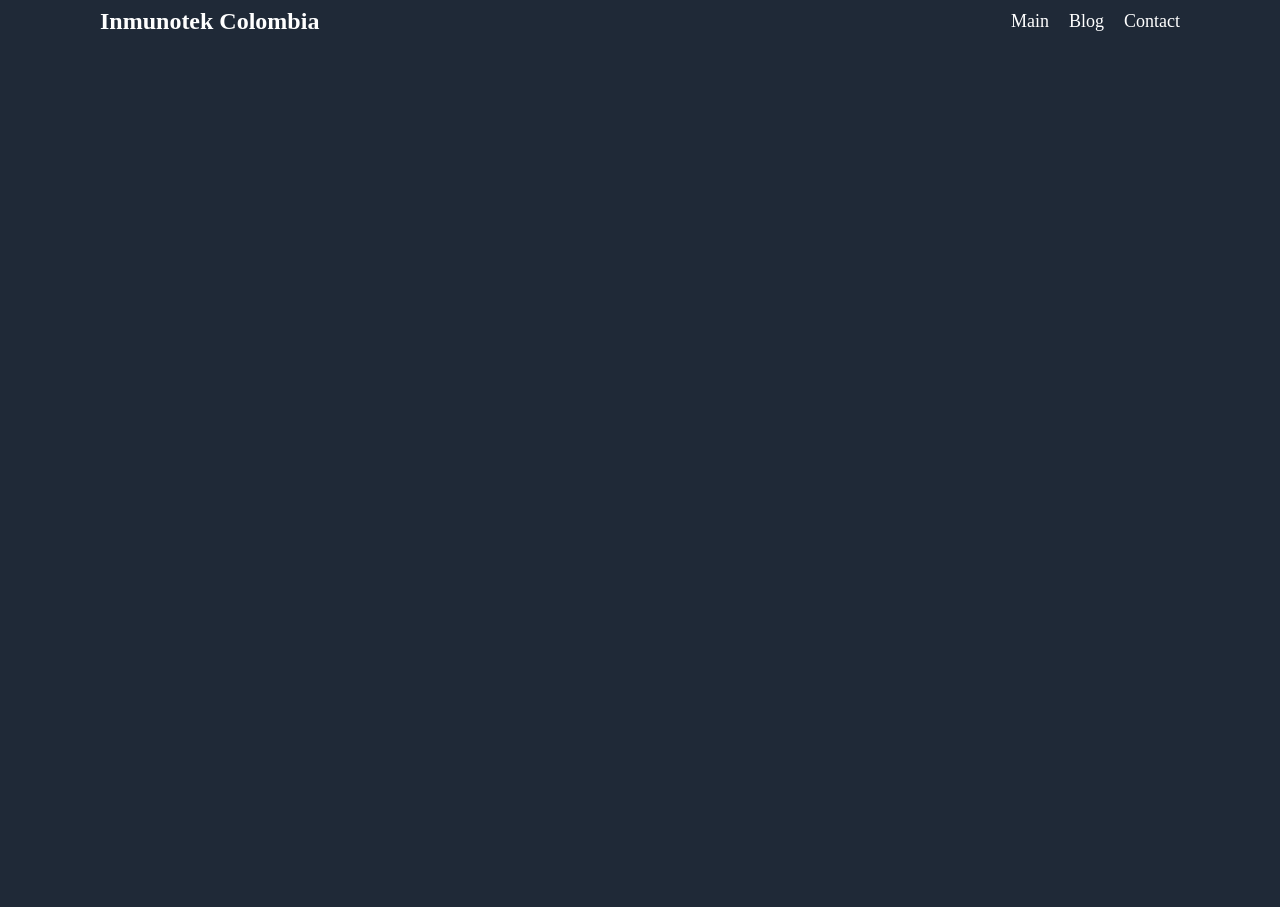
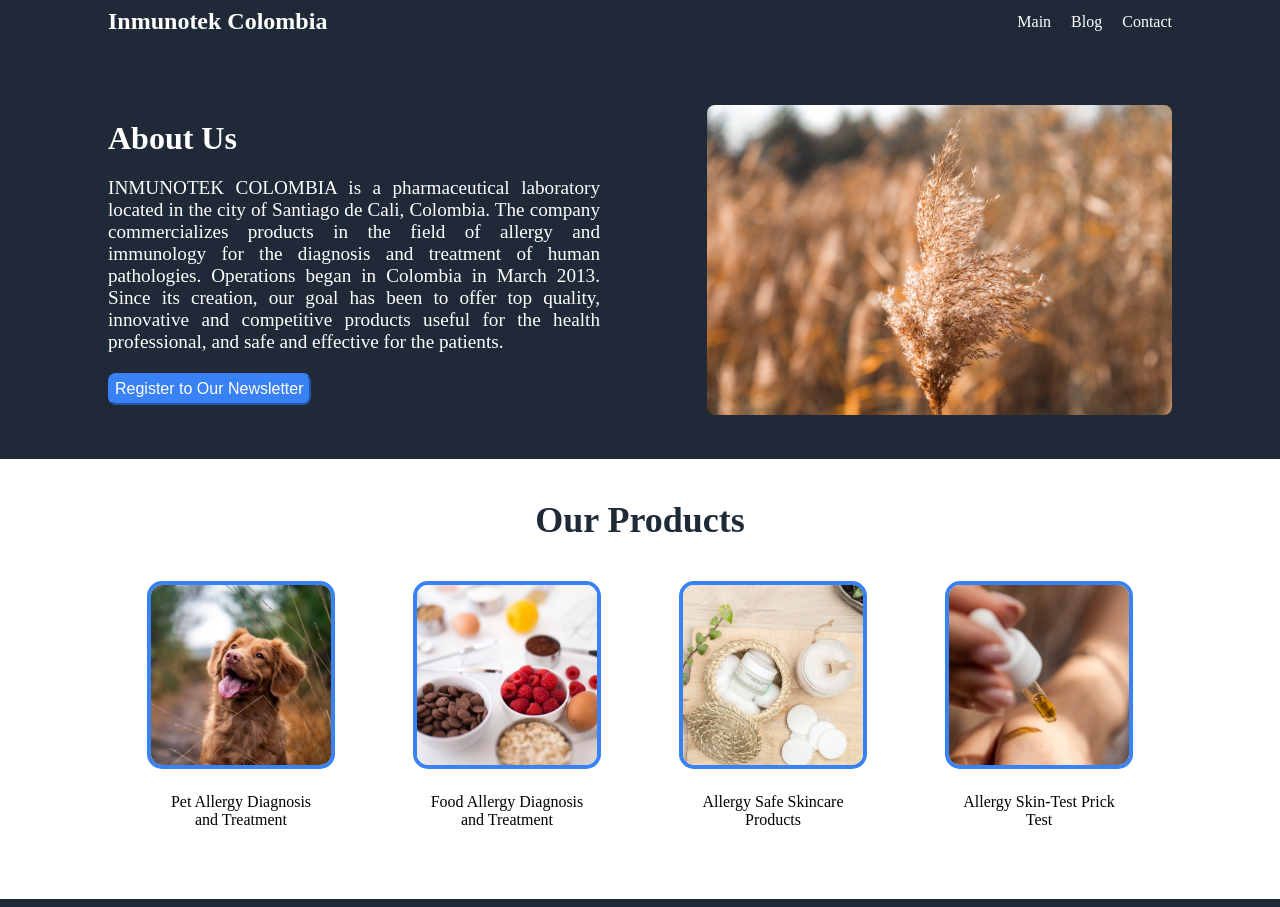
Before and after one commit to ladinofel/landing-page, a plain HTML site: page index.html in a window 1280 px wide. Before the commit the page ends 800 px from the top, so only its background shows below. Drawn offline with Linux system fonts and the light colour scheme.

Commit message:
Add the products container with some css styling to it. This commit includes the resized images

```diff
--- a/index.html
+++ b/index.html
@@ -8,11 +8,38 @@
 <body>
   <div class="header-container">
     <div class="brand">Inmunotek Colombia</div>
-    <ul>
+    <ul class="header-links">
       <li> <a href="#">Main</a></li>
       <li> <a href="#">Blog</a></li>
       <li> <a href="#">Contact</a></li>
     </ul>
+  </div>
+  <div class="sub-header-container">
+    <div class="left-sub-content">
+      <div class="sub-title">About Us</div>
+      <div class="sub-text"> INMUNOTEK COLOMBIA is a pharmaceutical laboratory located in the city of Santiago de Cali, Colombia. The company commercializes products in the field of allergy and immunology for the diagnosis and treatment of human pathologies. Operations began in Colombia in March 2013. Since its creation, our goal has been to offer top quality, innovative and competitive products useful for the health professional, and safe and effective for the patients. </div>
+      <button>Register to Our Newsletter</button>
+    </div>
+    <div class="right-sub-img">
+      <img class="plant" src="./img/left-sub-img.jpg" alt="A plant in a field.">
+    </div>
+  <div class="top-middle-container full-bleed">
+    <div class="middle-subtitle"> Our Products </div>
+    <ul class="image-list">
+      <li><a href="#"><img src="./img/pet.jpg" alt="A beautiful dog on a field."></a></li>
+      <li><a href="#"><img src="./img/Food.jpg" alt="Some berries, an egg, and some chocolate."></a></li>
+      <li><a href="#"><img src="./img/skincare.jpg" alt="A jar of skincare cream lying on a basket."></a></li>
+      <li><a href="#"><img src="./img/pricktest.jpg" alt="Person holding dropper."></a></li>
+    </ul>
+    <ul class="product-list">
+      <li>Pet Allergy Diagnosis<br>and Treatment</li>
+      <li>Food Allergy Diagnosis<br>and Treatment</li>
+      <li>Allergy Safe Skincare<br>Products</li>
+      <li>Allergy Skin-Test Prick<br> Test</li>
+    </ul>
+  </div>
+
+
   </div>
 
 
--- a/styles.css
+++ b/styles.css
@@ -1,8 +1,8 @@
 body {
   background-color: #1F2937;
   display: flex;
-  margin-left: 100px;
-  margin-right: 100px;
+  flex-direction: column;
+	font-family: "Andale Mono";
 }
 
 .header-container {
@@ -10,17 +10,19 @@ body {
   flex: 1;
   justify-content: space-between;
   color: white;
-    font-family: "Andale Mono";
   align-items: center;
+  margin-bottom: 70px;
+  padding-left: 100px;
+  padding-right: 100px;
 }
 
-ul {
+.header-links {
   display: flex;
   gap: 20px;
   margin: 0px;
   padding: 0px;
   list-style: none;
-    font-size:large;
+  font-size:medium;
 }
 
 a {
@@ -32,3 +34,96 @@ a {
   font-size: x-large;
   font-weight: bold;
 }
+
+.sub-header-container {
+  display: flex;
+  flex: 1;
+  align-items: center;
+  flex-wrap: wrap;
+  justify-content: space-between;
+  padding-left: 100px;
+  padding-right: 100px;
+}
+
+.left-sub-content {
+	color: white;
+	font-size: larger;
+	flex-basis: 50%;
+}
+
+.sub-title {
+	font-size: xx-large;
+	font-weight: bold;
+	margin-bottom: 20px;
+}
+
+.sub-text {
+	margin-bottom: 20px;
+	text-align: justify;
+	margin-right: 40px;
+}
+
+.plant {
+	height: 310px;
+	width: auto;
+	border-radius: 8px;
+	flex-basis: 50%;
+}
+
+button {
+	border-radius: 8px;
+	padding: 5px;
+	background-color: #3882F6;
+	color: white;
+	font-size: medium;
+	border-color: #3882F6;
+}
+
+.top-middle-container {
+	display: flex;
+	margin-top: 40px;
+	background-color: white;
+  color: black;
+	width: 100%;
+	flex-wrap: wrap;
+
+}
+
+.full-bleed {
+	box-shadow: 0 0 0 100vmax white;
+	clip-path: inset(0 -100vmax);
+}
+
+.middle-subtitle {
+  display: flex;
+  flex-basis: 100%;
+  justify-content: center;
+  padding: 40px;
+  font-size: 36px;
+  font-weight: bolder;
+  color: #1F2937;
+}
+
+.product-list,
+.image-list {
+  list-style: none;
+  display: flex;
+  flex-basis: 100%;
+  padding: 0px;
+  margin: 0px;
+  justify-content: space-around;
+}
+
+.image-list img {
+  width: 180px;
+  height: auto;
+  border-radius: 15px;
+  border: 4px solid #3882F6;
+}
+
+.product-list li {
+  flex: 1;
+  text-align: center;
+  padding: 20px;
+  margin-bottom: 50px;
+}
```
Also changed, not shown: img/Food.jpg (added), img/left-sub-img.jpg (added), img/pet.jpg (added), img/pricktest.jpg (added), img/skincare.jpg (added). Lines whose indentation alone changed are shown as unchanged.
